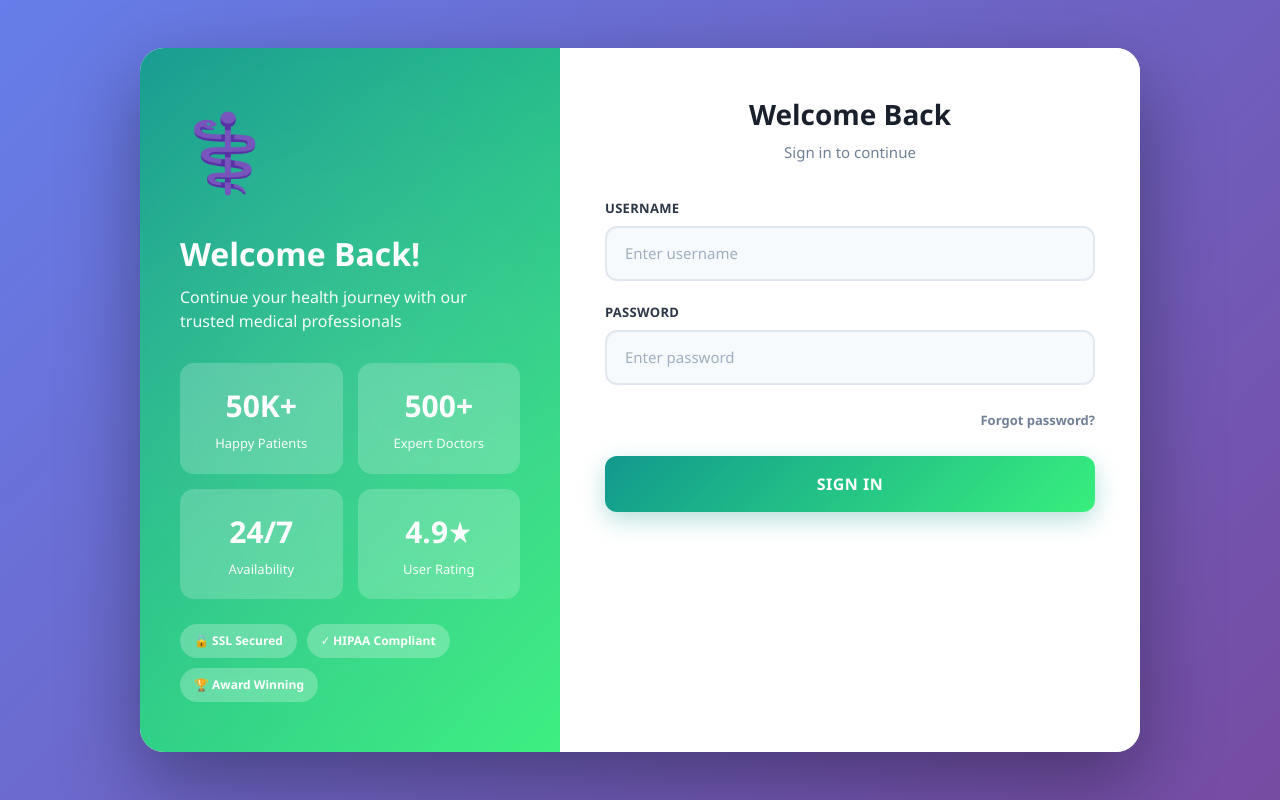
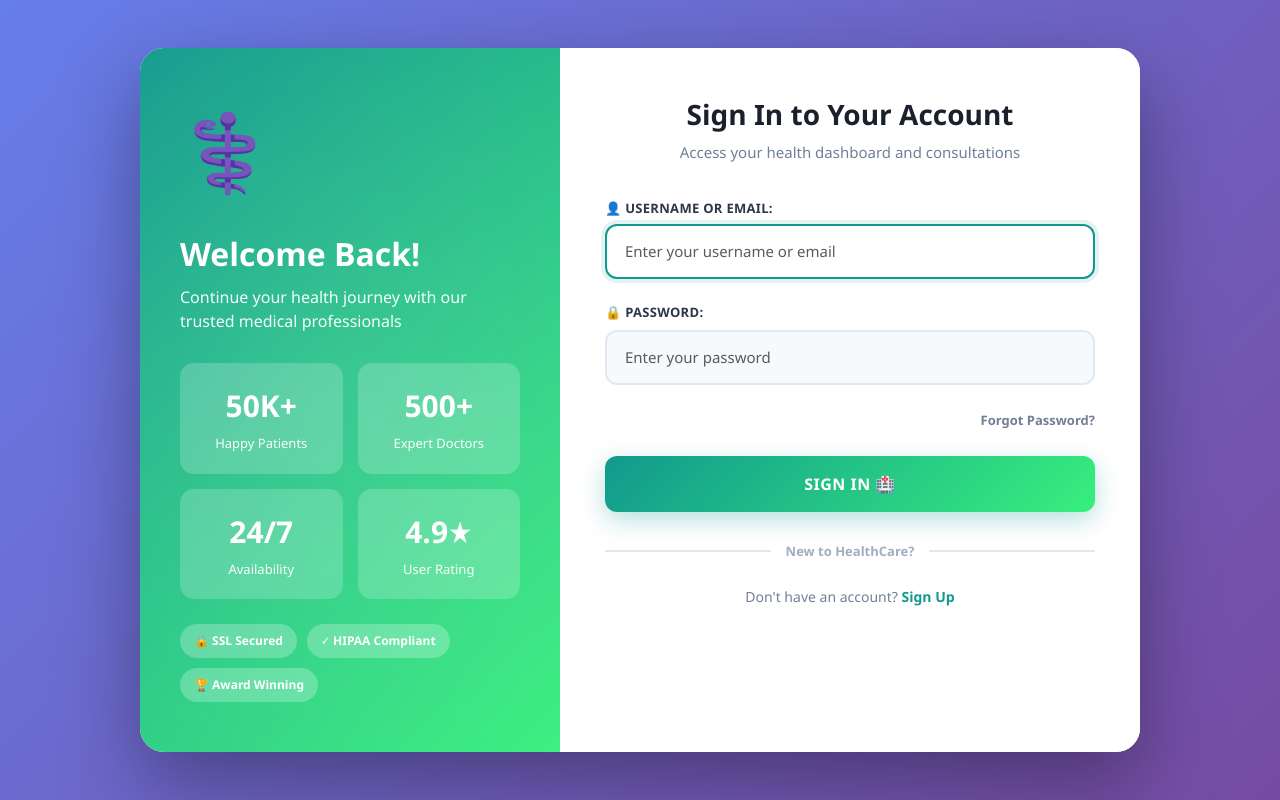
Before and after one commit to RlM100always/MediSched-, a Django app: page /users/signin/ in a window 1280 px wide. Run offline with Django 5.2, Linux system fonts and the light colour scheme.

Commit message:
Sign in backend feature added

```diff
--- a/medisched/users/forms.py
+++ b/medisched/users/forms.py
@@ -1,6 +1,6 @@
-# users/forms.py
 from django import forms
 from django.contrib.auth.forms import UserCreationForm, AuthenticationForm
+from django.contrib.auth import authenticate
 from .models import CustomUser
 
 class CustomUserSignupForm(UserCreationForm):
@@ -15,9 +15,7 @@ class CustomUserSignupForm(UserCreationForm):
 
     role = forms.ChoiceField(
         choices=CustomUser.ROLE_CHOICES,
-        widget=forms.Select(attrs={
-            'class': 'form-control',
-        })
+        widget=forms.Select(attrs={'class': 'form-control'})
     )
 
     username = forms.CharField(
@@ -27,7 +25,6 @@ class CustomUserSignupForm(UserCreationForm):
             'autocomplete': 'username'
         })
     )
-
 
     password1 = forms.CharField(
         label='Password',
@@ -53,14 +50,11 @@ class CustomUserSignupForm(UserCreationForm):
 
     def __init__(self, *args, **kwargs):
         super().__init__(*args, **kwargs)
-        # Add custom labels with icons
         self.fields['username'].label = '👤 Username'
         self.fields['email'].label = '📧 Email Address'
         self.fields['role'].label = '🏥 I am a'
         self.fields['password1'].label = '🔒 Password'
         self.fields['password2'].label = '🔒 Confirm Password'
-
-        # Add help text
         self.fields['password1'].help_text = 'Must be at least 8 characters with letters and numbers'
         self.fields['username'].help_text = 'Letters, numbers, and @/./+/-/_ only'
 
@@ -74,7 +68,6 @@ class CustomUserSigninForm(AuthenticationForm):
             'autocomplete': 'username'
         })
     )
-
     password = forms.CharField(
         widget=forms.PasswordInput(attrs={
             'class': 'form-control',
@@ -83,8 +76,27 @@ class CustomUserSigninForm(AuthenticationForm):
         })
     )
 
-    def __init__(self, *args, **kwargs):
-        super().__init__(*args, **kwargs)
-        # Add custom labels with icons
+    def __init__(self, request=None, *args, **kwargs):
+        super().__init__(request=request, *args, **kwargs)
         self.fields['username'].label = '👤 Username or Email'
         self.fields['password'].label = '🔒 Password'
+
+    def clean(self):
+        username_or_email = self.cleaned_data.get('username')
+        password = self.cleaned_data.get('password')
+
+        # Try authenticating with username
+        user = authenticate(self.request, username=username_or_email, password=password)
+
+        # If failed, try authenticating with email
+        if user is None:
+            try:
+                user_obj = CustomUser.objects.get(email=username_or_email)
+                user = authenticate(self.request, username=user_obj.username, password=password)
+            except CustomUser.DoesNotExist:
+                pass
+
+        if user is None:
+            raise forms.ValidationError("Incorrect username/email or password.")
+        self.user_cache = user
+        return self.cleaned_data
--- a/medisched/users/templates/users/signin.html
+++ b/medisched/users/templates/users/signin.html
@@ -555,47 +555,43 @@
 
         <!-- Right Form Panel -->
         <div class="form-panel">
-
             <div class="form-header">
-        <h3>Welcome Back</h3>
-        <p>Sign in to continue</p>
+                <h3>Sign In to Your Account</h3>
+                <p>Access your health dashboard and consultations</p>
             </div>
 
-    <!-- Messages -->
+            {% if messages %}
                 <div class="messages-container">
-        {% if messages %}
-            {% for msg in messages %}
-                <div class="alert alert-{{ msg.tags }}">
-                    {{ msg }}
-                    <button class="btn-close" onclick="this.parentElement.style.display='none'">&times;</button>
+                    {% for message in messages %}
+                        <div class="alert alert-{{ message.tags }}">
+                            {{ message }}
+                            <button type="button" class="btn-close" onclick="this.parentElement.style.display='none'">×</button>
                         </div>
                     {% endfor %}
+                </div>
             {% endif %}
+
+            <form method="POST">
+                {% csrf_token %}
+                {{ form.as_p }}
+
+                <div class="forgot-link">
+                    <a href="#">Forgot Password?</a>
                 </div>
 
-    <!-- SIGNIN FORM -->
-    <form method="POST" action="{% url 'users:signin' %}">
-        {% csrf_token %}
+                <button type="submit" class="btn-submit">
+                    Sign In 🏥
+                </button>
+            </form>
 
-        <p>
-            <label for="username">Username</label>
-            <input type="text" name="username" placeholder="Enter username" required>
-        </p>
-
-        <p>
-            <label for="password">Password</label>
-            <input type="password" name="password" placeholder="Enter password" required>
-        </p>
-
-        <div class="forgot-link">
-            <a href="#">Forgot password?</a>
+            <div class="divider">
+                <span>New to HealthCare?</span>
             </div>
 
-        <button type="submit" class="btn-submit">Sign In</button>
-    </form>
-
+            <p class="signup-link">
+                Don't have an account? <a href="{% url 'users:signup' %}">Sign Up</a>
+            </p>
         </div>
-
     </div>
 </div>
 {% endblock %}
--- a/medisched/users/urls.py
+++ b/medisched/users/urls.py
@@ -10,9 +10,6 @@ urlpatterns = [
     path('signin/', views.signin_view, name='signin'),
     path('logout/', views.logout_view, name='logout'),
 
-    # path('ajax/signup/', views.ajax_signup, name='signup_ajax'),
-    # path('ajax/signin/', views.ajax_signin, name='signin_ajax'),
-    # path('ajax/logout/', views.ajax_logout, name='logout_ajax'),
 
     # dashboards
     path('patient/dashboard/', views.patient_dashboard, name='patient_dashboard'),
--- a/medisched/users/views.py
+++ b/medisched/users/views.py
@@ -1,13 +1,9 @@
-from django.contrib.auth import authenticate, login, logout
+from django.contrib.auth import login, logout
 from django.shortcuts import render, redirect
 from django.contrib.auth.decorators import login_required
 from django.contrib import messages
 from .forms import CustomUserSignupForm, CustomUserSigninForm
 
-
-# -----------------------------
-# SIMPLE SIGNUP (NO AJAX)
-# -----------------------------
 def signup_view(request):
     if request.method == "POST":
         form = CustomUserSignupForm(request.POST)
@@ -15,56 +11,33 @@ def signup_view(request):
             user = form.save()
             login(request, user)
             messages.success(request, "Your account is ready!")
-
-            # Redirect based on role
-            if user.is_doctor():
-                return redirect("users:doctor_dashboard")
-
-            return redirect("users:patient_dashboard")
-
+            return redirect("users:doctor_dashboard" if user.is_doctor() else "users:patient_dashboard")
         messages.error(request, "Please fix the errors below.")
     else:
         form = CustomUserSignupForm()
-
     return render(request, "users/signup.html", {"form": form})
 
 
-# -----------------------------
-# SIMPLE SIGNIN (NO AJAX)
-# -----------------------------
 def signin_view(request):
     if request.method == "POST":
-        form = CustomUserSigninForm(request, data=request.POST)
-
+        form = CustomUserSigninForm(request=request, data=request.POST)
         if form.is_valid():
             user = form.get_user()
             login(request, user)
             messages.success(request, "Welcome back!")
-
-            if user.is_doctor():
-                return redirect("doctor:doctor_dashboard")
-
-            return redirect("users:patient_dashboard")
-
-        messages.error(request, "Incorrect username or password.")
+            return redirect("users:doctor_dashboard" if user.is_doctor() else "users:patient_dashboard")
+        messages.error(request, "Incorrect username/email or password.")
     else:
         form = CustomUserSigninForm()
-
     return render(request, "users/signin.html", {"form": form})
 
 
-# -----------------------------
-# LOGOUT
-# -----------------------------
 def logout_view(request):
     logout(request)
     messages.success(request, "You have been logged out.")
     return redirect("home:home")
 
 
-# -----------------------------
-# DASHBOARDS
-# -----------------------------
 @login_required
 def patient_dashboard(request):
     if not request.user.is_patient():
@@ -76,4 +49,4 @@ def patient_dashboard(request):
 def doctor_dashboard(request):
     if not request.user.is_doctor():
         return redirect("home:home")
-    return render(request, "doctor/doctor_dashboard.html")
+    return render(request, "doctor/dashboard.html")
```
Also changed, not shown: medisched/home/templates/home/index.html (+3 -4 lines), medisched/users/templates/users/signup.html (+18 -38 lines), medisched/db.sqlite3. Lines whose indentation alone changed are shown as unchanged.
